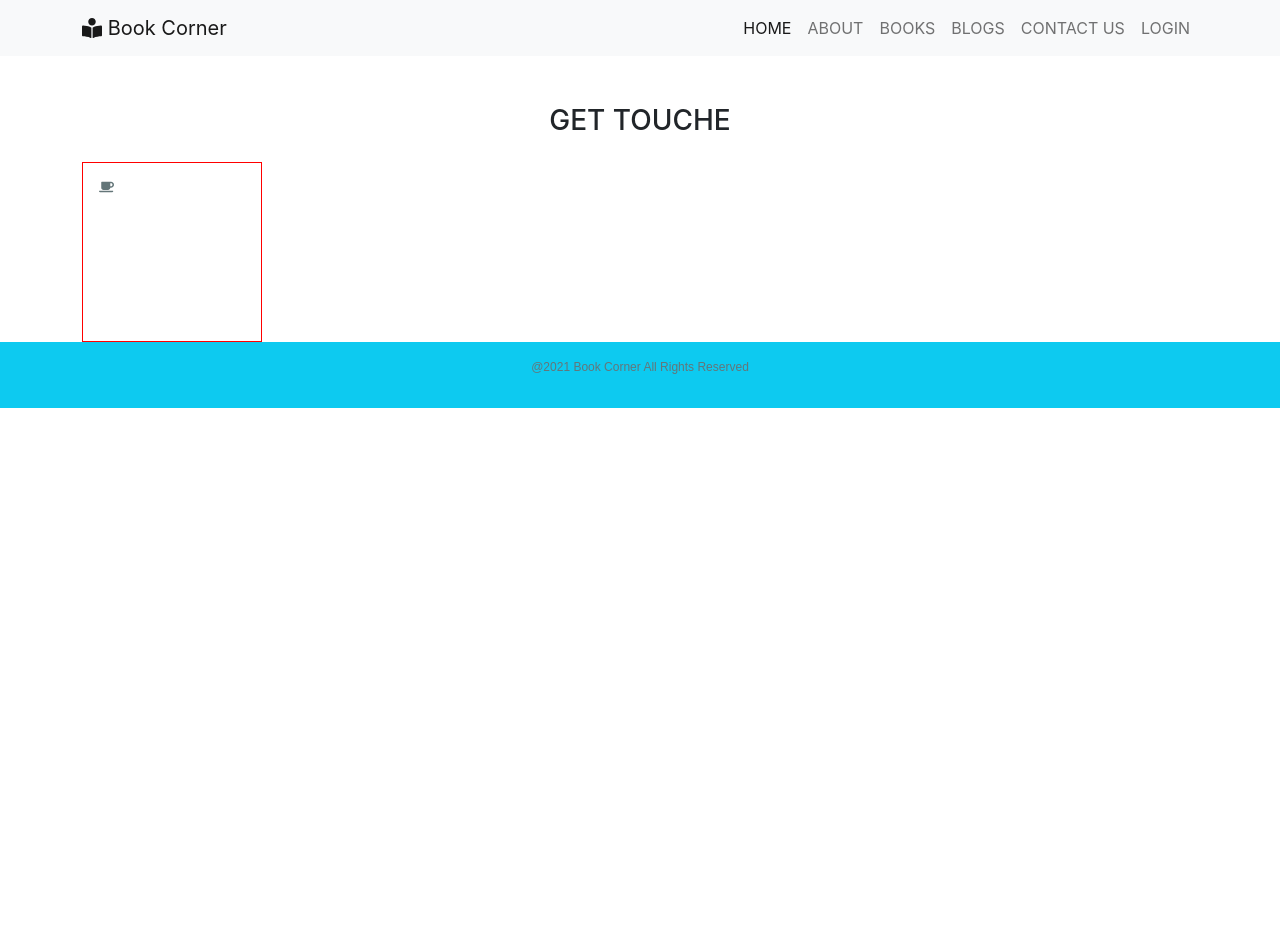
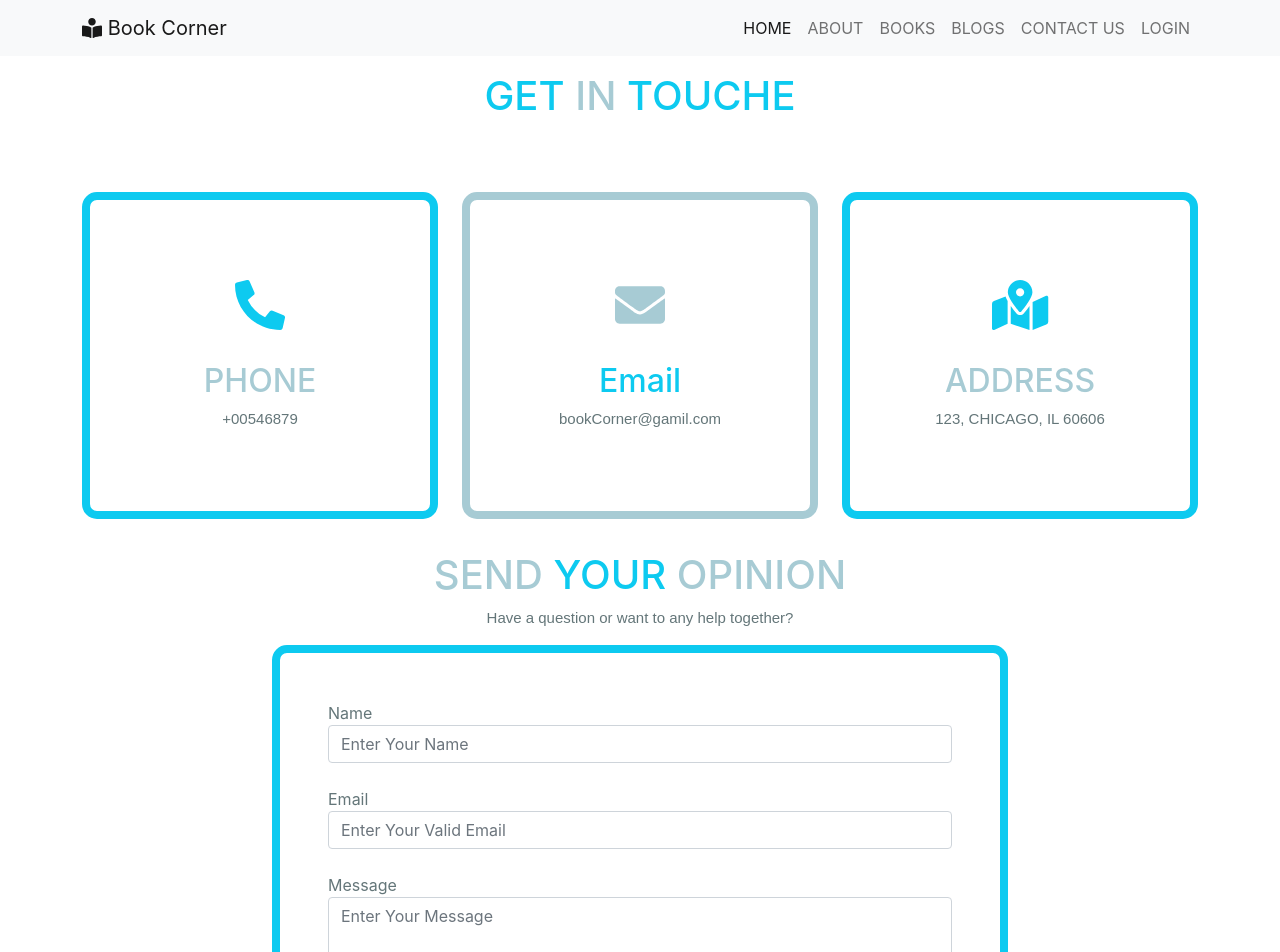
Before and after one commit to hanif365/bookcorner, a React (Create React App) app: page /contact in a window 1280 px wide. Shown: the top 952 px of the page. Before the commit the page ends 800 px from the top, so only its background shows below. Built offline with nearby package versions, Linux system fonts and the light colour scheme.

Commit message:
contacat page updated

```diff
--- a/src/components/Contact/Contact.css
+++ b/src/components/Contact/Contact.css
@@ -1,5 +1,21 @@
 .infoBox {
-    border: 1px solid red;
-    width: 180px;
-    height: 180px;
+    border: 8px solid #0dcaf0;
+    border-radius: 15px;
 }
+.infoBoxEmail {
+    border: 8px solid rgb(167, 203, 212);
+    border-radius: 15px;
+}
+.fontSize {
+    font-size: 15px;
+}
+.icon {
+    font-size: 50px;
+}
+label {
+    color: rgb(100, 118, 121);;
+}
+.emailBox {
+    border: 8px solid #0dcaf0 !important;
+    border-radius: 15px;
+}
--- a/src/components/Contact/Contact.js
+++ b/src/components/Contact/Contact.js
@@ -1,25 +1,86 @@
 import React from 'react';
 import './Contact.css';
 import { FontAwesomeIcon } from '@fortawesome/react-fontawesome'
-import { faCoffee } from '@fortawesome/free-solid-svg-icons'
+import { faPhoneAlt, faEnvelope, faMapMarkedAlt } from '@fortawesome/free-solid-svg-icons';
+{/* <i class="fas faMapMarkedAlt"></i> */ }
 
 const Contact = () => {
     return (
         <div>
             <div className="container">
-                <div className="row pt-5">
-                    <h3 className="text-center pb-3">GET TOUCHE</h3>
-                    <div className="col-md-4">
-                        <div>
-                            <div className="p-3 infoBox">
-                                <p>
-                                    <FontAwesomeIcon icon={faCoffee} />
+                <h1 className="text-center pb-3 pt-3 mission">GET <span className="color">IN</span> TOUCHE</h1>
+                <div className="row pt-5 pb-3">
+
+                    <div className="col-md-4 mb-3">
+                        <div className="text-center">
+                            <div className="p-5 infoBox">
+                                <div className="pt-3 pb-3">
+                                    <p className="text-center p-3">
+                                        <FontAwesomeIcon icon={faPhoneAlt} className='icon mission' />
+                                    </p>
+                                    <h2 className='text-center color'>PHONE</h2>
+                                    <p className='text-center fontSize'>
+                                        +00546879
                                 </p>
+                                </div>
                             </div>
                         </div>
                     </div>
-                    <div className="col-md-4"></div>
-                    <div className="col-md-4"></div>
+                    <div className="col-md-4 mb-3">
+                        <div className="text-center">
+                            <div className="p-5 infoBoxEmail">
+                                <div className="pt-3 pb-3">
+                                    <p className="text-center p-3">
+                                        <FontAwesomeIcon icon={faEnvelope} className='icon color' />
+                                    </p>
+                                    <h2 className='text-center mission'>Email</h2>
+                                    <p className='text-center fontSize'>
+                                        bookCorner@gamil.com
+                                </p>
+                                </div>
+                            </div>
+                        </div>
+                    </div>
+                    <div className="col-md-4 mb-3">
+                        <div className="text-center">
+                            <div className="p-5 infoBox">
+                                <div className="pt-3 pb-3">
+                                    <p className="text-center p-3">
+                                        <FontAwesomeIcon icon={faMapMarkedAlt} className='icon mission' />
+                                    </p>
+                                    <h2 className='text-center color'>ADDRESS</h2>
+                                    <p className='text-center fontSize'>
+                                        123, CHICAGO, IL 60606
+                                </p>
+                                </div>
+                            </div>
+                        </div>
+                    </div>
+                </div>
+                <div className="row pb-5">
+                    <h1 className="text-center color">SEND <span className="mission">YOUR</span> OPINION</h1>
+                    <p className="text-center fontSize">
+                        Have a question or want to any help together?
+                    </p>
+                    <div className="col-md-2"></div>
+                    <div className="col-md-8">
+                        <div className="p-5 border emailBox border-info">
+                            <form className="contact-form text-white">
+                                <label>Name</label>
+                                <input type="text" name="to_name" class="form-control" placeholder="Enter Your Name" />
+                                <br />
+                                <label>Email</label>
+                                <input type="email" name="from_name" class="form-control" id="exampleFormControlInput1" placeholder="Enter Your Valid Email" />
+                                <br />
+                                <label>Message</label>
+                                <textarea name="message" class="form-control" id="exampleFormControlTextarea1" rows="3" placeholder="Enter Your Message" />
+                                <br />
+                                <button type="submit" class="btn btn-info float-right">Send Your Massage</button>
+                                {/* <input type="" value="Send" /> */}
+                            </form>
+                        </div>
+                    </div>
+                    <div className="col-md-2"></div>
                 </div>
             </div>
         </div>
```
Also changed, not shown: src/components/About/About.js (+26 -20 lines).
